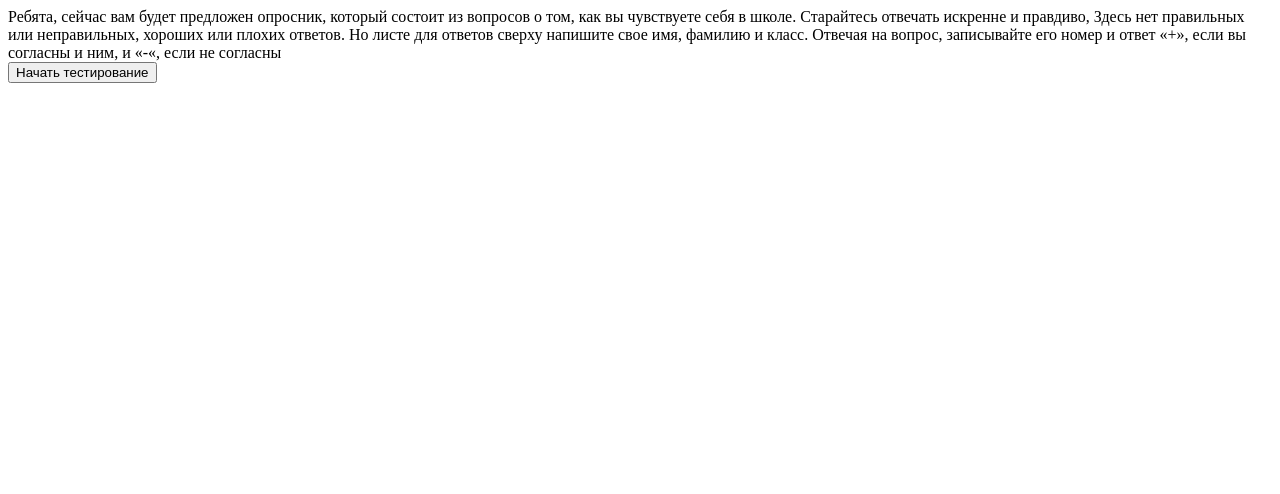
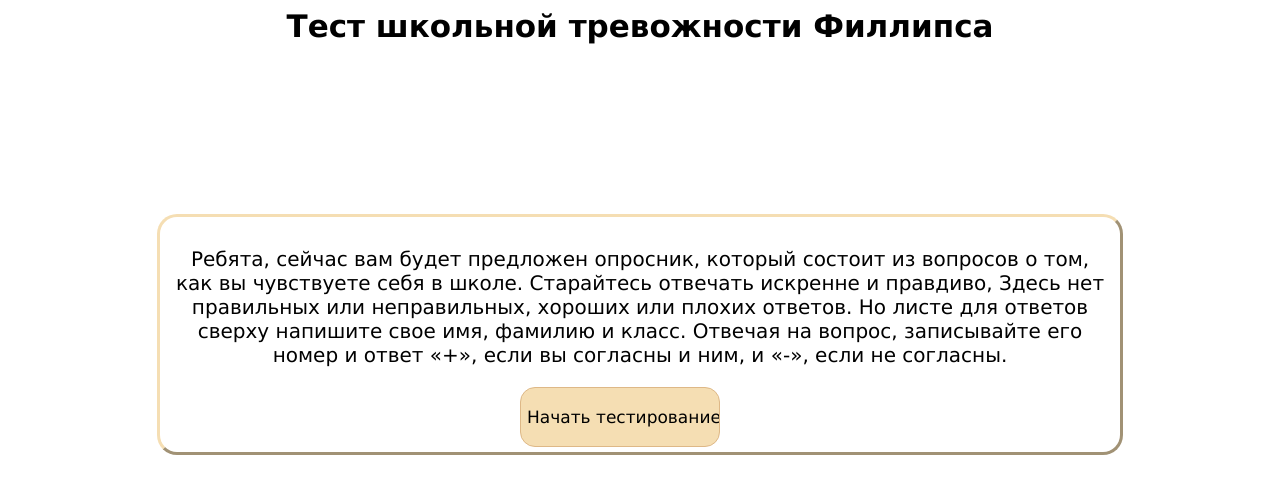
Before and after one commit to DigitalSamuraiDTM/first_web_with_Django, a Django app: page /main/FilipsTest/start/ in a window 1280 px wide. Shown: the top 494 px of the page. Run offline with Django 3.2, Linux system fonts and the light colour scheme.

Commit message:
Initial commit

```diff
--- a/subs/static/subs/other_style.css
+++ b/subs/static/subs/other_style.css
@@ -1,9 +1,4 @@
-#a{
-    position: absolute;
-    color: aqua;
-    top: 200px;
-    left: 100px;
-}
+
 #nice{
     color:darkcyan;
     position: absolute;
@@ -26,11 +21,7 @@
     top: 400px;
     left: 45%;
 }
-#start_test_text{
-    position: center;
-    margin: auto;
 
-}
 #test_filips{
     width: 940px;
     height: 215px;
@@ -43,14 +34,15 @@
 #button_test_filips_yes{
     position: relative;
     left: 100px;
-    height: 45px;
+    height: 55px;
     width: 150px;
     border: 1px solid burlywood;
     background: wheat;
     border-radius: 15px;
     outline: none;
     -webkit-transition: 0.1s;
-    font-size: 15px;
+    font-size: 17px;
+
     font-family: "Verdana", sans-serif;
 }
 #button_test_filips_yes:hover{
@@ -59,15 +51,16 @@
 #button_test_filips_no{
     position: relative;
     left: 540px;
-    height: 45px;
+    height: 55px;
     width: 150px;
     background: wheat;
     outline: none;
     border: 1px solid burlywood;
     border-radius: 15px;
     -webkit-transition: 0.1s;
-    font-size: 15px;
+    font-size: 17px;
     font-family: "Verdana", sans-serif;
+
 }
 #button_test_filips_no:hover{
     background: burlywood;
@@ -96,3 +89,38 @@
     font-family: "Verdana", sans-serif;
     font-size: 31px;
 }
+#title_filips2{
+    text-align: center;
+    font-family: "Verdana", sans-serif;
+    font-size: 31px;
+}
+#block_start_text{
+    width: 940px;
+    height: 215px;
+    border-radius: 20px;
+    margin: auto;
+    margin-top: 170px;
+    padding: 10px;
+    border: outset wheat;
+}
+#start_test_text{
+    text-align: center;
+    font-size: 20px;
+    font-family: "Verdana", sans-serif;
+}
+#button_to_test_filips{
+    position: relative;
+    left: 350px;
+    height: 60px;
+    width: 200px;
+    border: 1px solid burlywood;
+    background: wheat;
+    border-radius: 15px;
+    outline: none;
+    -webkit-transition: 0.1s;
+    font-size: 17px;
+    font-family: "Verdana", sans-serif;
+}
+#button_to_test_filips:hover{
+    background: burlywood;
+}
--- a/subs/templates/subs/test_filips/start.html
+++ b/subs/templates/subs/test_filips/start.html
@@ -9,18 +9,20 @@
         <title>Это первый вопрос</title>
     </head>
     <body>
+            <h1 id="title_filips2">Тест школьной тревожности Филлипса</h1>
+
+            <div id="block_start_text">
+                <p id="start_test_text">
+                    Ребята, сейчас вам будет предложен опросник, который состоит из вопросов о том, как вы чувствуете себя в школе.
+                    Старайтесь отвечать искренне и правдиво, Здесь нет правильных или неправильных, хороших или плохих ответов.
+                    Но листе для ответов сверху напишите свое имя, фамилию и класс.
+                    Отвечая на вопрос, записывайте его номер и ответ «+», если вы согласны и ним, и «-», если не согласны.
+                </p>
+                <input id="button_to_test_filips" type="button" value="Начать тестирование" onclick=to_test_filips()>
+            </div>
 
 
-            <p id="start_test_text">
-                Ребята, сейчас вам будет предложен опросник, который состоит из вопросов о том, как вы чувствуете себя в школе.
-                Старайтесь отвечать искренне и правдиво, Здесь нет правильных или неправильных, хороших или плохих ответов.
-                Но листе для ответов сверху напишите свое имя, фамилию и класс.
-                Отвечая на вопрос, записывайте его номер и ответ «+», если вы согласны и ним, и «-«, если не согласны
-            </p>
 
-    <form id="start_test_text">
-        <input type="button" value="Начать тестирование" onclick=to_test_filips()>
-    </form>
 
     </body>
 
```
